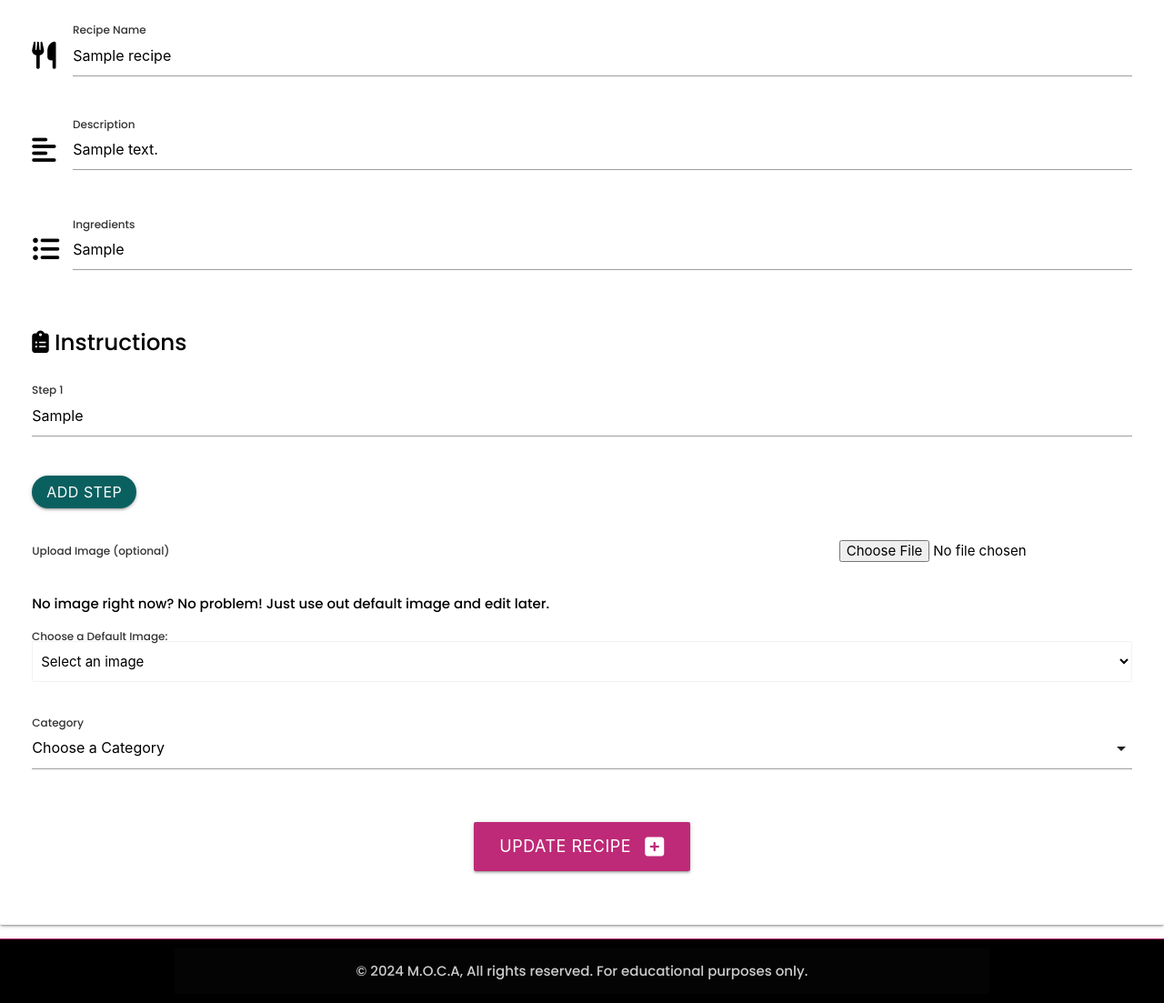
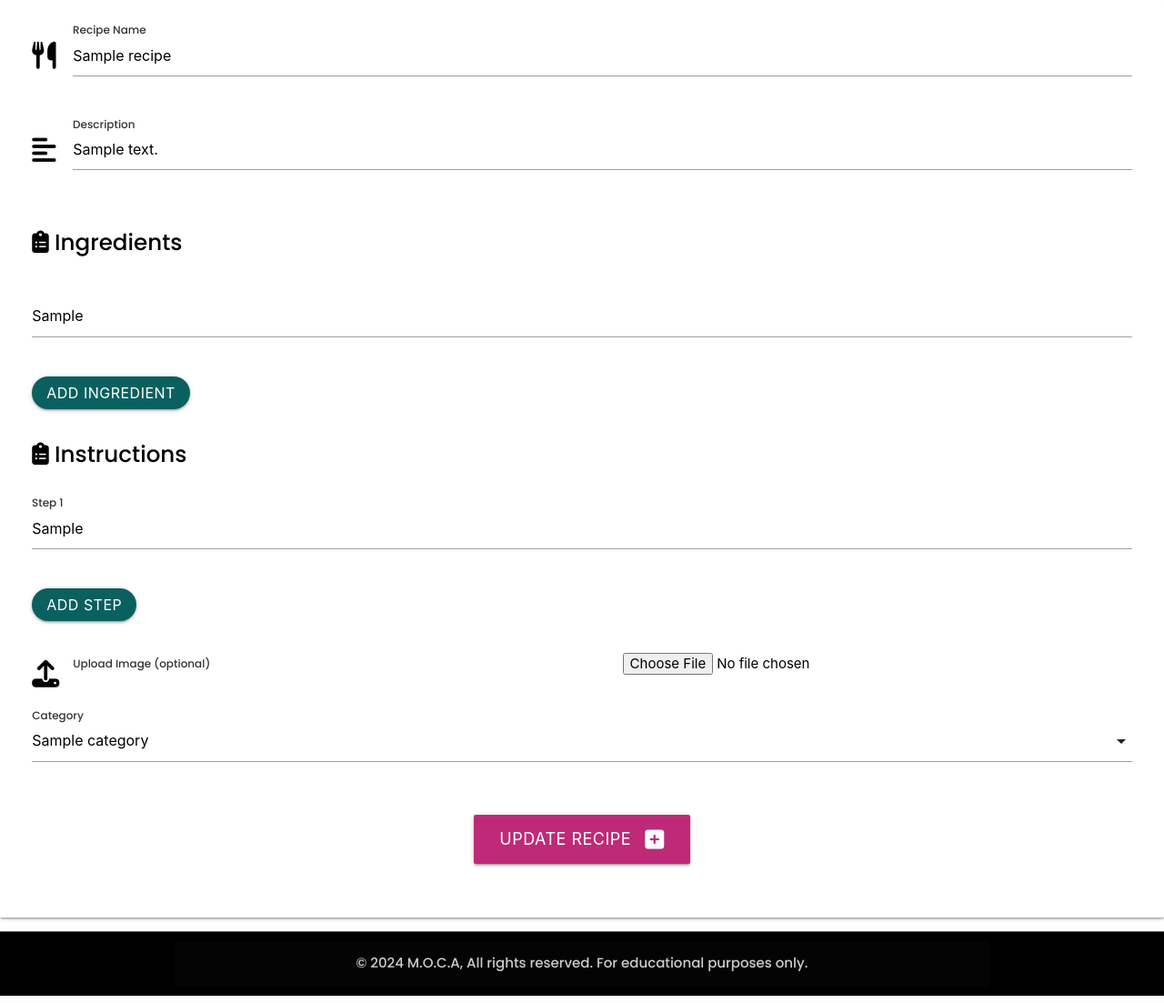
Before and after one commit to AlexandraEL9/MOCA-app, a Flask app: page /edit_recipe/1 in a window 1280 px wide. Shown: the part 200-1303 px from the top of the page at 91% size. Run offline with Flask 2, Linux system fonts and the light colour scheme; tables that the repository leaves empty hold one stand-in row (values such as "Sample post"); some libraries are stand-ins or nearby versions.

Commit message:
update/fix rendering of recipe details and editing

```diff
--- a/moca/routes.py
+++ b/moca/routes.py
@@ -206,7 +206,6 @@ def add_recipe():
 
     return render_template("add_recipe.html", categories=categories)
 
-
 @app.route("/edit_recipe/<int:recipe_id>", methods=["GET", "POST"])
 def edit_recipe(recipe_id):
     recipe = Recipe.query.get_or_404(recipe_id)
@@ -216,14 +215,12 @@ def edit_recipe(recipe_id):
         # Retrieve form fields
         recipe_name = request.form.get("recipe_name")
         description = request.form.get("description")
-        ingredients = request.form.get("ingredients")
-        instructions = request.form.getlist("instructions[]")
+        ingredients = request.form.getlist("ingredients[]")  # Get a list of ingredients
+        instructions = request.form.getlist("instructions[]")  # Get a list of instructions
         category_id = request.form.get("category_id")
 
         # Ensure at least one instruction step is provided
-        instructions = [
-            step.strip() for step in instructions if step.strip()
-            ]  # Filter out empty steps
+        instructions = [step.strip() for step in instructions if step.strip()]  # Filter out empty steps
         if not instructions:
             flash("Please provide at least one instruction step.", "error")
             return redirect(url_for("edit_recipe", recipe_id=recipe_id))
@@ -231,20 +228,15 @@ def edit_recipe(recipe_id):
         # Update recipe details
         recipe.recipe_name = recipe_name
         recipe.description = description
-        recipe.ingredients = ingredients
-        recipe.instructions = "\n".join(
-            instructions
-        )  # Join steps into one string
+        recipe.ingredients = ', '.join(ingredients)  # Join ingredients into a single string
+        recipe.instructions = "\n".join(instructions)  # Join steps into one string
         recipe.category_id = category_id
 
         # Handle image upload (optional)
         image_file = request.files.get("image_file")
         if image_file and allowed_file(image_file.filename):
             filename = secure_filename(image_file.filename)
-            image_file_path = os.path.join(
-                app.config['UPLOAD_FOLDER'],
-                filename
-            )
+            image_file_path = os.path.join(app.config['UPLOAD_FOLDER'], filename)
             image_file.save(image_file_path)
             recipe.image_url = url_for('uploaded_file', filename=filename)
 
@@ -254,17 +246,9 @@ def edit_recipe(recipe_id):
         return redirect(url_for("home"))
 
     # Split existing instructions into steps for editing
-    # inspired by:
-    # Tim Nelson's desert project (
-    # https://chatgpt.com/c/48e50280-939d-4932-838d-a758904730a8)
-    # stack abuse article (
-    # https://stackabuse.com/three-ways-to-create-multiline-strings-in-python/)
-    # and work through utilizing chat gpt
-    recipe.instructions = recipe.instructions.split("\n")
+    recipe.instructions = recipe.instructions.split("\n")  # Prepare for displaying in the form
 
-    return render_template(
-        "edit_recipe.html", recipe=recipe, categories=categories
-    )
+    return render_template("edit_recipe.html", recipe=recipe, categories=categories)
 
 
 @app.route("/delete_recipe/<int:recipe_id>", methods=["POST"])
--- a/moca/templates/edit_recipe.html
+++ b/moca/templates/edit_recipe.html
@@ -1,8 +1,8 @@
-{% extends "base.html" %} {% block content %}
-<!-- header section -->
+{% extends "base.html" %}
+{% block content %}
+<!-- Header Section -->
 <div class="container-fluid container-header">
   <div class="row">
-    <!-- title and description section -->
     <div class="col-lg-6 col-md-6">
       <section class="content-section content-section-title-description">
         <h2>Edit Recipe</h2>
@@ -10,101 +10,103 @@
     </div>
   </div>
 </div>
-<!--edit recipe card-->
 <div class="row card-panel container-fluid">
   <form class="col s12" action="{{ url_for('edit_recipe', recipe_id=recipe.id) }}" method="POST" enctype="multipart/form-data">
-    <!--edit recipe name-->
+    <!-- Recipe Name -->
     <div class="row">
       <div class="input-field col s12">
         <i class="fas fa-utensils prefix"></i>
-        <input id="recipe_name" name="recipe_name" value="{{ recipe.recipe_name }}" minlength="3" maxlength="50" type="text" class="validate" required>
-        <label for="recipe_name" class="active">Recipe Name</label>
+        <label for="recipe_name">Recipe Name</label>
+        <input id="recipe_name" name="recipe_name" minlength="3" maxlength="100" type="text" class="validate" value="{{ recipe.recipe_name }}" required>
       </div>
     </div>
-    <!--edit recipe description-->
+    <!-- Description -->
     <div class="row">
       <div class="input-field col s12">
         <i class="fas fa-align-left prefix"></i>
+        <label for="description">Description</label>
         <textarea id="description" name="description" class="materialize-textarea">{{ recipe.description }}</textarea>
-        <label for="description" class="active">Description</label>
       </div>
     </div>
-    <!--edit recipe ingredients-->
+
+    <!-- Ingredients Section -->
+    <div class="row">
+      <div class="col s12">
+        <h5><i class="fas fa-clipboard-list"></i> Ingredients</h5>
+      </div>
+    </div>
+    <div id="ingredients-container">
+      {% for ingredient in recipe.ingredients.split(', ') %}
       <div class="row">
         <div class="input-field col s12">
-        <i class="fas fa-list-ul prefix"></i>
-        <textarea id="ingredients" name="ingredients" class="materialize-textarea" required>{{ recipe.ingredients }}</textarea>
-        <label for="ingredients" class="active">Ingredients</label>
+          <input type="text" name="ingredients[]" class="validate" value="{{ ingredient }}" required>
+          <label></label>
         </div>
       </div>
-    <!-- Instructions Heading -->
+      {% endfor %}
+    </div>
+    <!-- Add New Ingredient Button -->
+    <div class="row">
+      <div class="col s12">
+        <button type="button" id="add-ingredient-btn" class="btn">Add Ingredient</button>
+      </div>
+    </div>
+    <!-- Hidden Textarea for Ingredients -->
+    <textarea id="ingredients-hidden" name="ingredients_text" style="display: none;"></textarea>
+
+    <!-- Instructions Section -->
     <div class="row">
       <div class="col s12">
         <h5><i class="fas fa-clipboard-list"></i> Instructions</h5>
       </div>
     </div>
-
-    <!-- Instruction Steps Container -->
     <div id="instructions-container">
       {% for step in recipe.instructions %}
       <div class="row">
         <div class="input-field col s12">
-              <input type="text" name="instructions[]" value="{{ step }}" id="instruction_step_{{ loop.index }}" class="validate">
-              <label for="instruction_step_{{ loop.index }}" class="active">Step {{ loop.index }}</label>
+          <input type="text" name="instructions[]" value="{{ step }}" class="validate" required>
+          <label>Step {{ loop.index }}</label>
         </div>
       </div>
       {% endfor %}
     </div>
-
     <!-- Add New Step Button -->
     <div class="row">
       <div class="col s12">
         <button type="button" id="add-step-btn" class="btn">Add Step</button>
       </div>
     </div>
+    <!-- Hidden Textarea for Instructions -->
+    <textarea id="instructions-hidden" name="instructions_text" style="display: none;"></textarea>
 
-
-
-    <!-- Include a hidden textarea to store all instructions as a single string -->
-    <textarea id="instructions-hidden" name="instructions_text" style="display: none;"></textarea>
-    <!-- edit upload Image -->
-    <!-- Image Upload Section -->
+    <!-- Upload Image -->
     <div class="row">
       <div class="input-field col s12">
         <div class="file-upload-container">
+          <i class="fas fa-upload prefix"></i>
           <label for="image_file" class="file-upload-label">Upload Image (optional)</label>
-          <input type="file" id="image_file" name="image_file" class="file-upload-input" aria-label="Upload an image">
+          <input type="file" id="image_file" name="image_file" class="validate file-upload-input" aria-label="Upload an image">
         </div>
       </div>
     </div>
-    <p>No image right now? No problem! Just use out default image and edit later.</p>
-
-    <div class="row">
-      <div class="input-field col s12">
-        <label for="default_image" class="active">Choose a Default Image:</label>
-        <select id="default_image" name="default_image" class="browser-default">
-          <option value="" disabled selected>Select an image</option>
-          <option value="/static/uploads/default1.jpg">Default Image 1</option>
-          <option value="/static/uploads/default2.jpg">Default Image 2</option>
-          <!-- Add more options as needed -->
-        </select>
-      </div>
-    </div>
-    <!-- edit category -->
+    <!-- Category -->
     <div class="row">
       <div class="input-field col s12">
         <select id="category_id" name="category_id" required>
-          <option value="" disabled selected>Choose a Category</option> {% for category in categories %} <option value="{{ category.id }}">{{ category.category_name }}</option> {% endfor %}
+          <option value="" disabled>Choose a Category</option>
+          {% for category in categories %}
+          <option value="{{ category.id }}" {% if category.id == recipe.category_id %}selected{% endif %}>{{ category.category_name }}</option>
+          {% endfor %}
         </select>
         <label for="category_id">Category</label>
       </div>
     </div>
-      <!--update button-->
+    <!-- Submit Button -->
     <div class="row">
       <div class="input-field col s12 center-align">
-          <button class="btn-large" type="submit">Update Recipe <i class="fas fa-plus-square right"></i>
-          </button>
+        <button class="btn-large" type="submit">Update Recipe <i class="fas fa-plus-square right"></i></button>
       </div>
     </div>
   </form>
-</div> {% endblock %}
+</div>
+{% endblock %}
```
Lines whose indentation alone changed are shown as unchanged.
